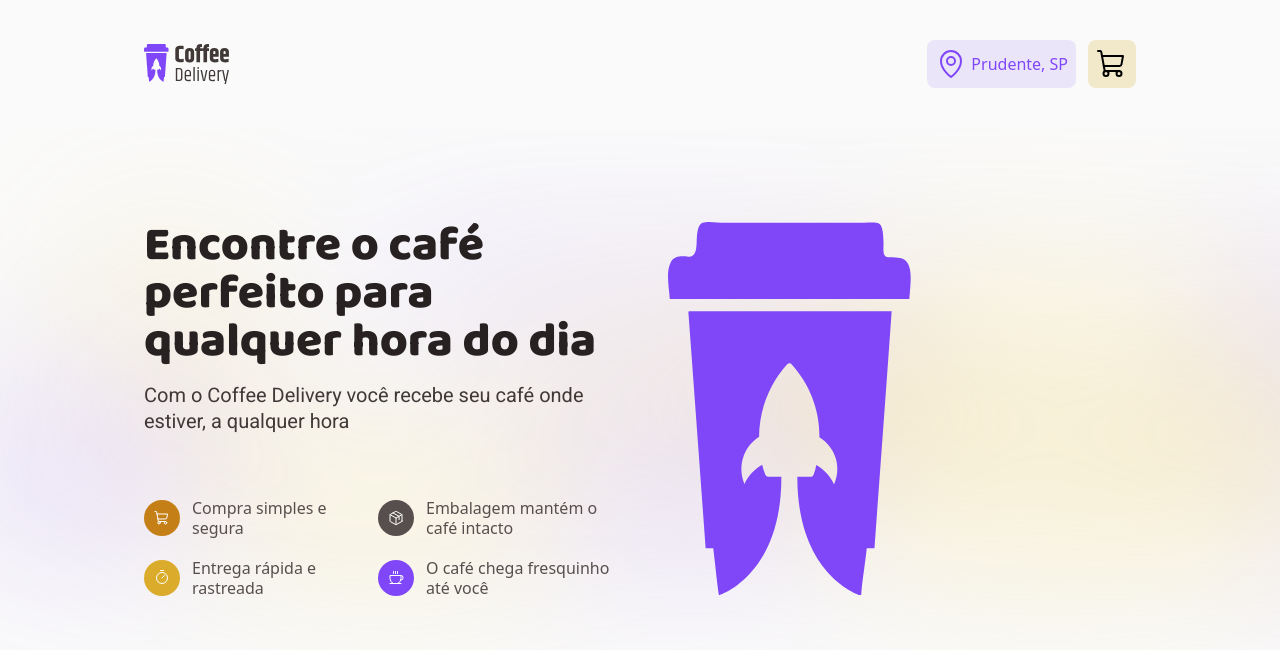
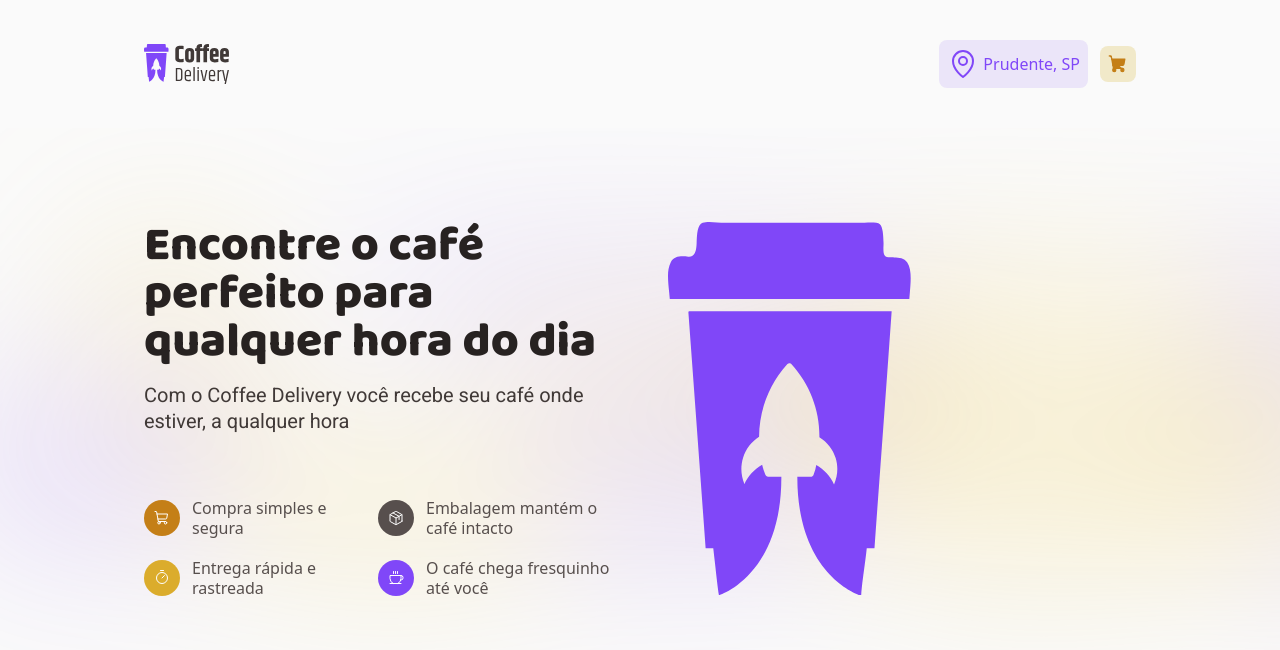
Before and after one commit to mariafantuci/react-coffee, a React (Vite) app: page / in a window 1280 px wide. Shown: the top 650 px of the page. Built offline with nearby package versions, Linux system fonts and the light colour scheme.

Commit message:
change style for icon

```diff
--- a/src/styles/theme.css
+++ b/src/styles/theme.css
@@ -22,10 +22,12 @@ body {
 .btn-cart-empty {
   @apply bg-yellow-light py-2 px-2 inline-block leading-4 tracking-widest rounded-lg;
 }
-.btn-cart-empty.icon-cart{
+.btn-cart-empty .icon-cart{
     @apply fill-yellow-dark inline-block w-5 h-5 align-text-bottom;
 }
-
+.icon-cart path, .icon-cart circle {
+  @apply fill-yellow-dark text-yellow-dark;
+}
 .btn-trash {
   @apply bg-base-button text-base-text text-xxs py-1.5 px-2 inline-block leading-4 tracking-widest font-Roboto uppercase  rounded-lg hover:bg-base-button hover:text-base-subtitle focus-visible:bg-base-button active:bg-base-button;
 }
```
